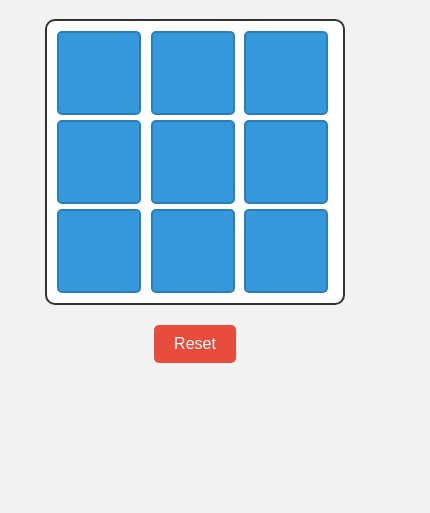
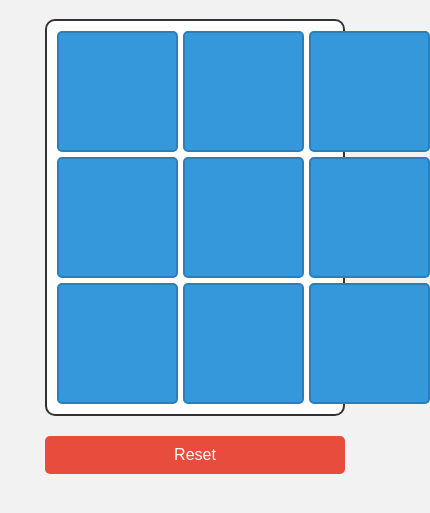
Before and after one commit to Edimar-Dias-dos-Santos/A-Simple-Tic-Tac-Toe-DOM, a plain HTML site: page index.html in a window 390 px wide. Both pictures are taken after a click on the button "Start Game". Shown: the part 61-574 px from the top of the page, 430 px wide, since content can reach past the window. Drawn offline with Linux system fonts and the light colour scheme.

Commit message:
Update style.css

```diff
--- a/style.css
+++ b/style.css
@@ -32,35 +32,35 @@ body {
 #game {
   display: none;
   max-width: 300px;
-    margin: 20px auto; /* Centraliza horizontalmente */
+  margin: 20px auto;
 }
 
 #board {
   display: grid;
   grid-template-columns: repeat(3, 1fr);
   gap: 5px;
-    background-color: #fff; /* Cor de fundo branca */
+  background-color: #fff;
   padding: 10px;
-    border: 2px solid #333; /* Borda mais escura */
+  border: 2px solid #333;
   border-radius: 10px;
 }
 
 .cell {
   width: 80px;
   height: 80px;
-    background-color: #3498db; /* Azul para as células */
+  background-color: #3498db;
   display: flex;
   align-items: center;
   justify-content: center;
   font-size: 24px;
   cursor: pointer;
-    border: 2px solid #2980b9; /* Borda mais escura */
+  border: 2px solid #2980b9;
   border-radius: 5px;
   transition: background-color 0.3s ease;
 }
 
 .cell:hover {
-    background-color: #2980b9; /* Azul mais escuro no hover */
+  background-color: #2980b9;
 }
 
 #status {
@@ -73,7 +73,7 @@ body {
 #reset-btn {
   display: block;
   margin: 0 auto;
-    background-color: #e74c3c; /* Cor vermelha para o botão de reset */
+  background-color: #e74c3c;
   color: white;
   padding: 10px 20px;
   font-size: 16px;
@@ -83,5 +83,21 @@ body {
 }
 
 #reset-btn:hover {
-    background-color: #c82333; /* Cor vermelha mais escura no hover */
+  background-color: #c82333;
 }
+
+/* Adições para tornar o jogo responsivo */
+@media only screen and (max-width: 600px) {
+  #board {
+    max-width: 100%;
+  }
+  .cell {
+    width: 30vw;
+    height: 30vw;
+    font-size: 12px;
+  }
+
+  #reset-btn {
+    width: 100%;
+  }
+}
```
Lines whose indentation alone changed are shown as unchanged.
